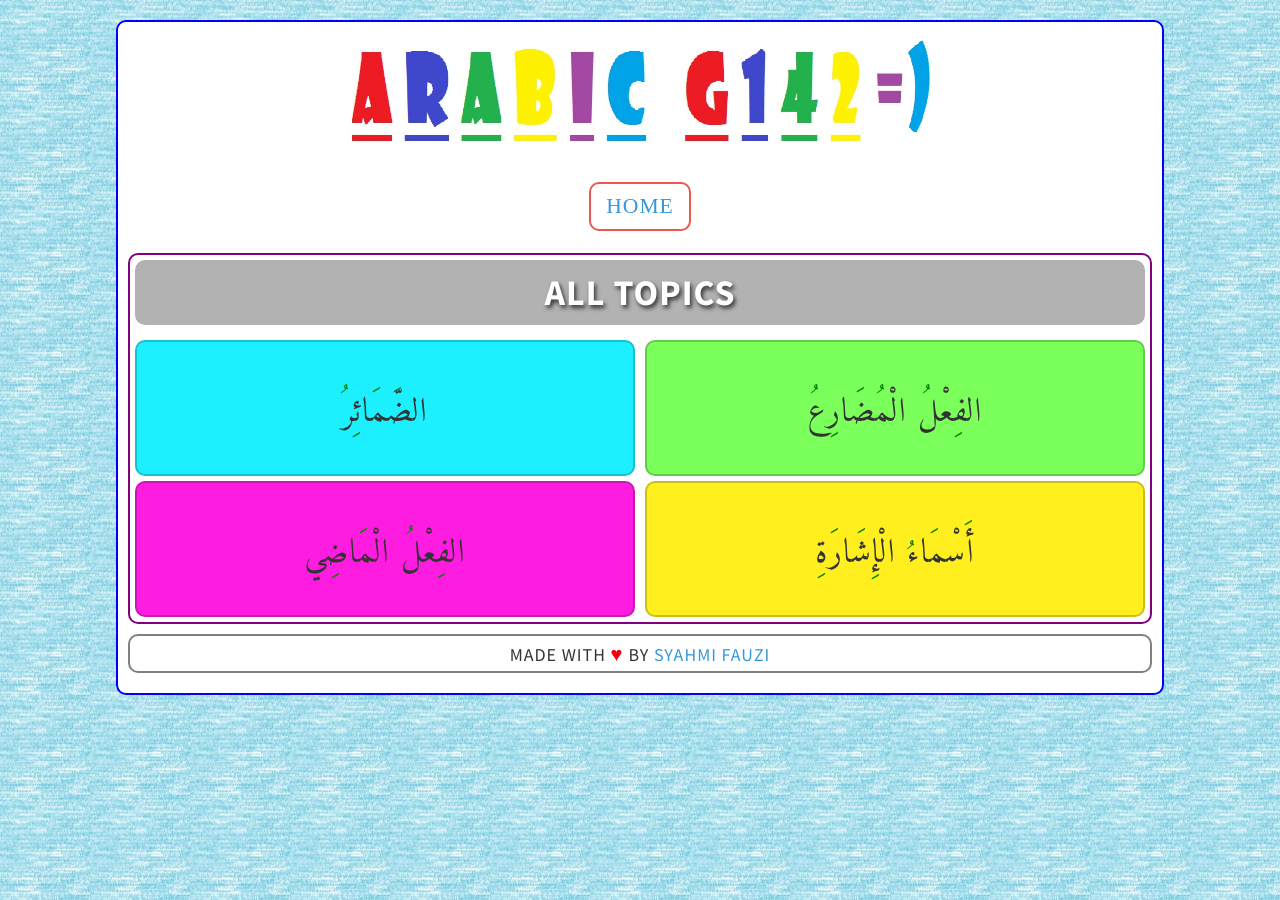
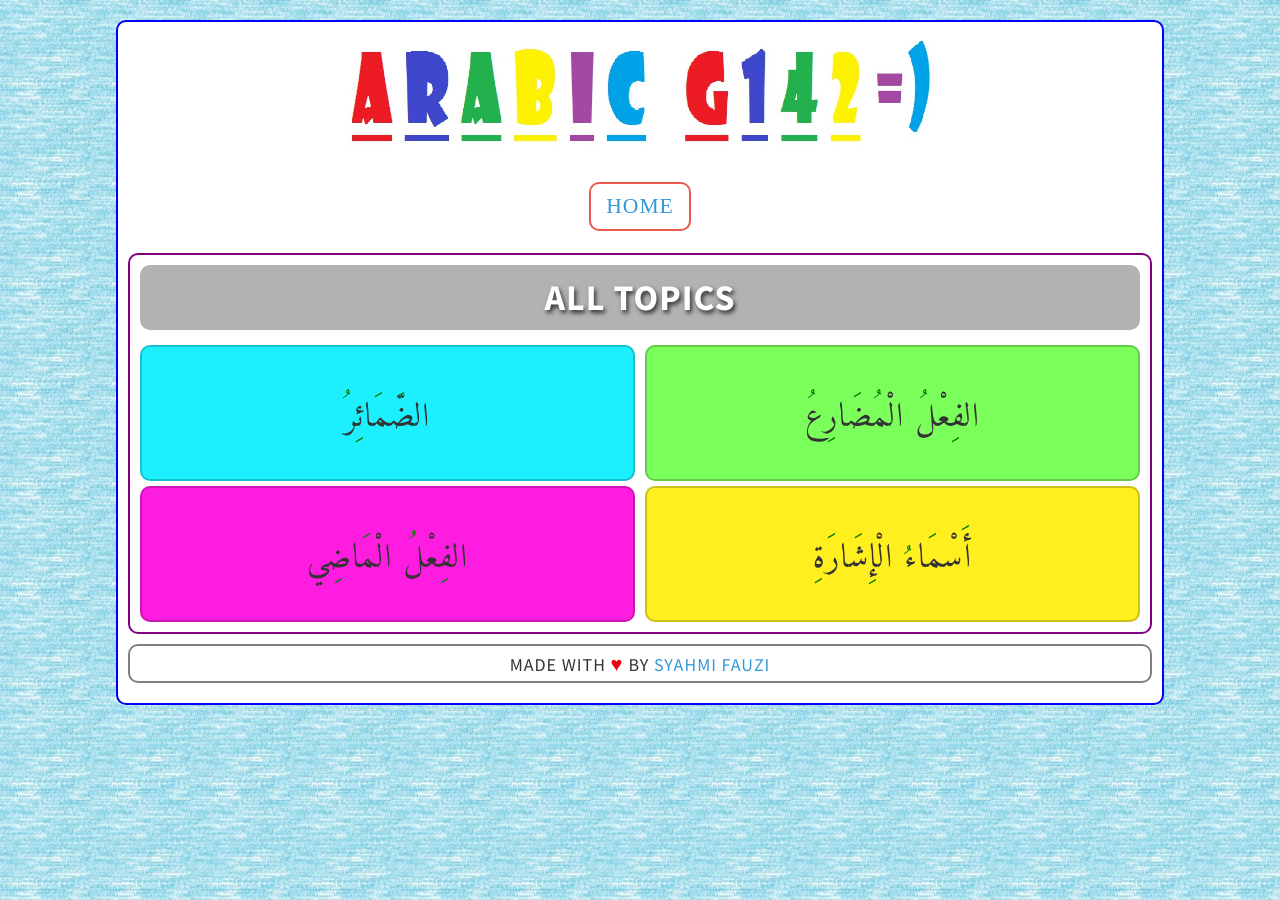
Before and after one commit to syahmifauzi/arabic, a Jekyll site: the page built from index.html, in a window 1280 px wide. Built offline with Jekyll 4.4.1, drawn with Linux system fonts in a browser that asks for light colours.

Commit message:
add smtg imptnt

```diff
--- a/_layouts/default.html
+++ b/_layouts/default.html
@@ -10,7 +10,7 @@
     <div class="arabic-wrapper">
       {% include homepage/header.html %}
 
-      <div id="content"{% if page.url == '{{ '/' | prepend: site.baseurl | prepend: site.url }}' %} class="homepage"{% endif %}>
+      <div id="content"{% if page.layout == 'default' %} class="homepage"{% endif %}>
         {{ content }}
       </div>
 
```
